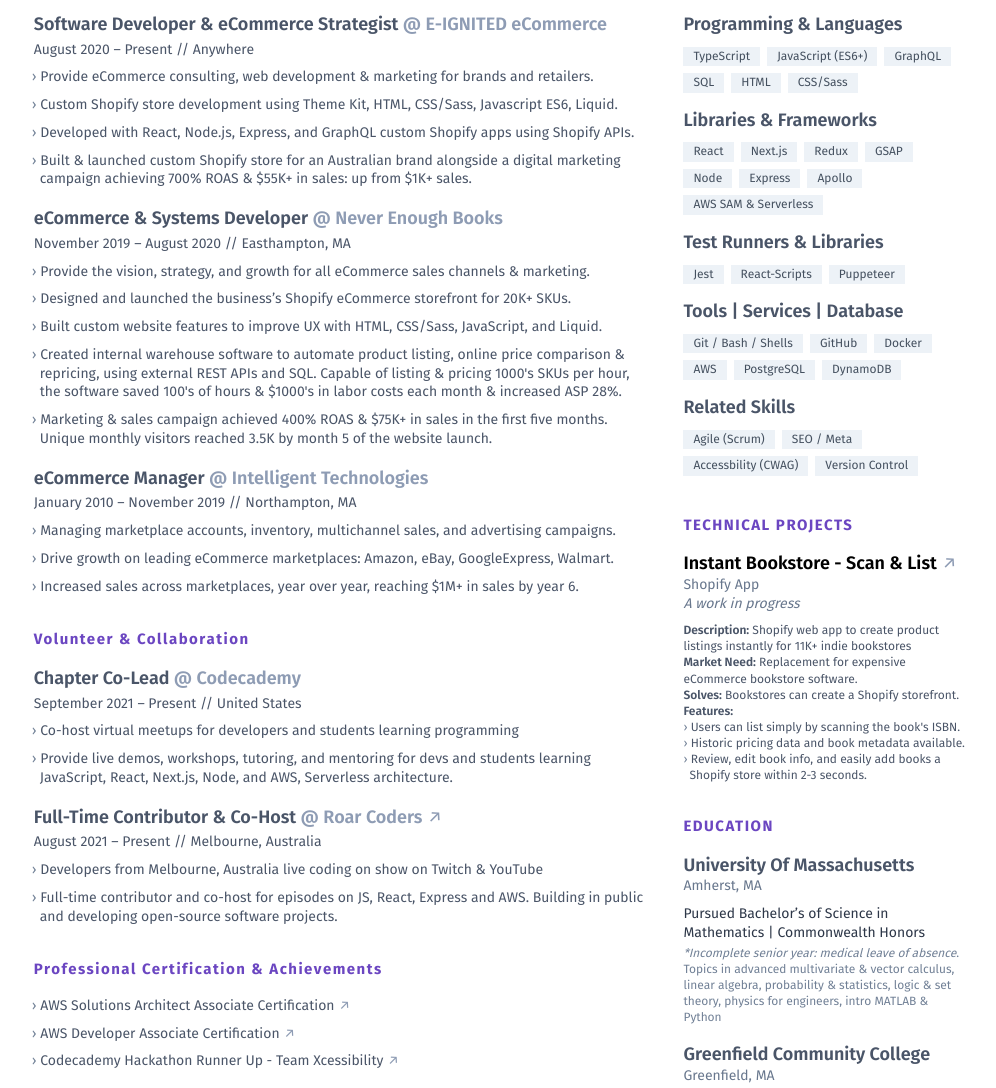
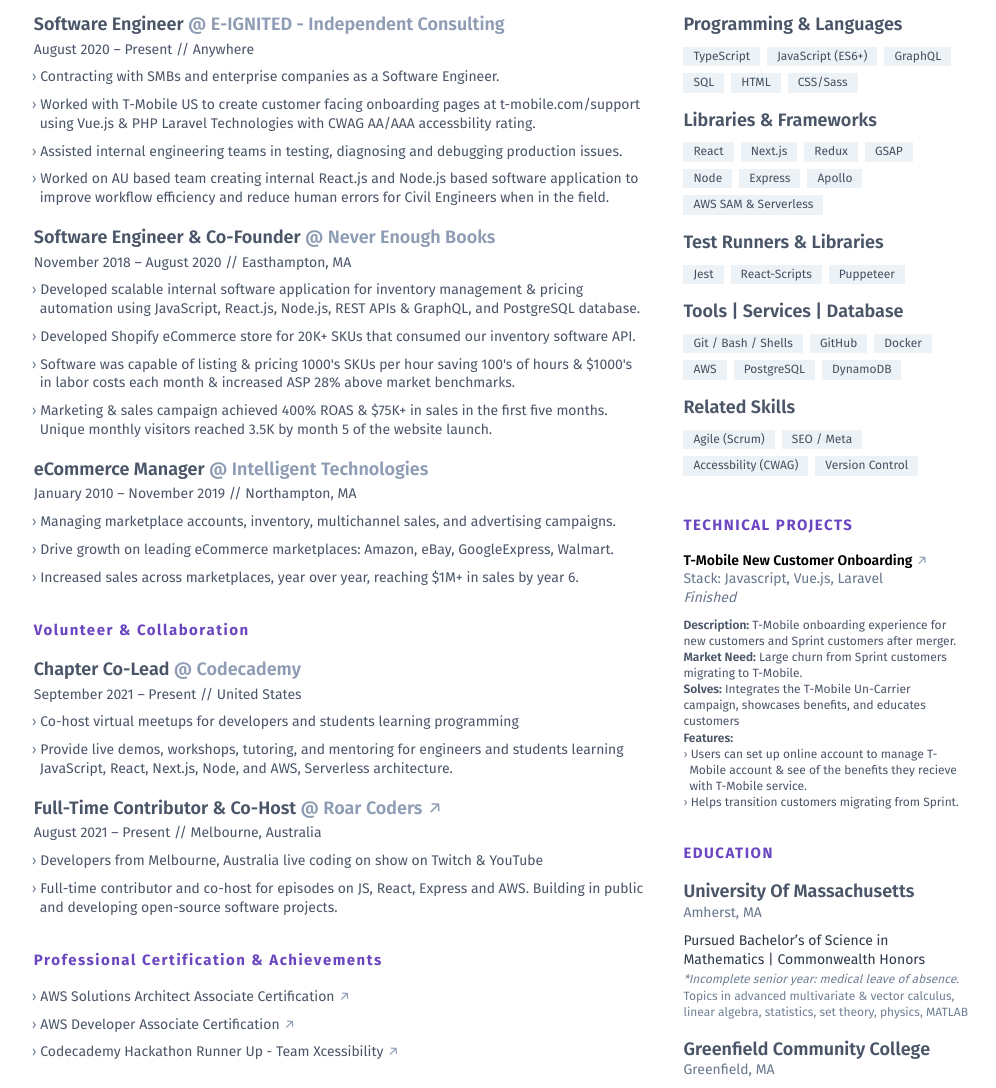
Before and after one commit to toreylittlefield/my-custom-tailwind-resume, a website: page docs/index.html in a window 1280 px wide. Shown: the part 288-1376 px from the top of the page, without its empty margins (139-1135 px from the left). Drawn offline with nearby package versions, Linux system fonts and the light colour scheme; files that its build step writes are made by us from their sources.

Commit message:
4-29-2022 revision

```diff
--- a/docs/index.html
+++ b/docs/index.html
@@ -157,8 +157,9 @@
             <section class="mb-4.5">
               <header>
                 <h3 id="job-title" class="text-lg font-semibold text-gray-700 leading-snugish">
-                  Software Developer & eCommerce Strategist
-                  <span id="company-name" class="text-gray-550 font-semibold">@ E-IGNITED eCommerce</span>
+                  Software Engineer
+                  <span id="company-name" class="text-gray-550 font-semibold">@ E-IGNITED - Independent
+                    Consulting</span>
                 </h3>
                 <p id="work-date-location" class="leading-normal text-sm text-gray-700 mt-1">
                   August 2020 – Present // Anywhere
@@ -167,20 +168,23 @@
               <ul id="work-description-bullets" class="">
                 <li class="mt-2.1 ml-1.5 text-sm text-gray-700 leading-normal">
                   <span class="-ml-2 select-none text-gray-600">›</span>
-                  Provide eCommerce consulting, web development & marketing for brands and retailers.
+                  Contracting with SMBs and enterprise companies as a Software Engineer.
                 </li>
                 <li class="mt-2.1 ml-1.5 text-sm text-gray-700 leading-normal">
                   <span class="-ml-2 select-none text-gray-600">›</span>
-                  Custom Shopify store development using Theme Kit, HTML, CSS/Sass, Javascript ES6, Liquid.
+                  Worked with T-Mobile US to create customer facing onboarding pages at t-mobile.com/support
+                  using Vue.js & PHP Laravel Technologies with CWAG AA/AAA accessbility rating.
                 </li>
                 <li class="mt-2.1 ml-1.5 text-sm text-gray-700 leading-normal">
                   <span class="-ml-2 select-none text-gray-600">›</span>
-                  Developed with React, Node.js, Express, and GraphQL custom Shopify apps using Shopify APIs.
+                  Assisted internal engineering teams in testing, diagnosing and debugging production issues.
                 </li>
                 <li class="mt-2.1 ml-1.5 text-sm text-gray-700 leading-normal">
                   <span class="-ml-2 select-none text-gray-600">›</span>
-                  Built & launched custom Shopify store for an Australian brand alongside a digital marketing campaign
-                  achieving 700% ROAS & $55K+ in sales: up from $1K+ sales.
+                  Worked on AU based team creating internal React.js and Node.js based
+                  software application to improve workflow efficiency and reduce human errors for Civil Engineers when
+                  in the
+                  field.
                 </li>
               </ul>
             </section>
@@ -190,37 +194,36 @@
             <section class="mb-4.5">
               <header>
                 <h3 id="job-title" class="text-lg font-semibold text-gray-700 leading-snugish">
-                  eCommerce & Systems Developer
+                  Software Engineer & Co-Founder
                   <span id="company-name" class="text-gray-550 font-semibold">@ Never Enough Books</span>
                 </h3>
                 <p id="work-date-location" class="leading-normal text-sm text-gray-700 mt-1">
-                  November 2019 – August 2020 // Easthampton, MA
+                  November 2018 – August 2020 // Easthampton, MA
                 </p>
               </header>
               <ul id="work-description-bullets" class="">
                 <li class="mt-2.1 ml-1.5 text-sm text-gray-700 leading-normal">
                   <span class="-ml-2 select-none text-gray-600">›</span>
-                  Provide the vision, strategy, and growth for all eCommerce sales channels & marketing.
+                  Developed scalable internal software application for inventory management &
+                  pricing automation using JavaScript, React.js, Node.js, REST APIs & GraphQL, and PostgreSQL
+                  database.
                 </li>
                 <li class="mt-2.1 ml-1.5 text-sm text-gray-700 leading-normal">
                   <span class="-ml-2 select-none text-gray-600">›</span>
-                  Designed and launched the business’s Shopify eCommerce storefront for 20K+ SKUs.
+                  Developed Shopify eCommerce store for 20K+ SKUs that consumed our inventory software API.
                 </li>
                 <li class="mt-2.1 ml-1.5 text-sm text-gray-700 leading-normal">
                   <span class="-ml-2 select-none text-gray-600">›</span>
-                  Built custom website features to improve UX with HTML, CSS/Sass, JavaScript, and Liquid.
-                </li>
-                <li class="mt-2.1 ml-1.5 text-sm text-gray-700 leading-normal">
-                  <span class="-ml-2 select-none text-gray-600">›</span>
-                  Created internal warehouse software to automate product listing, online price comparison &
-                  repricing, using external REST APIs and SQL. Capable of listing & pricing 1000's SKUs per hour, the
-                  software saved 100's of hours & $1000's in labor costs each month & increased ASP 28%.
+                  Software was capable of listing & pricing 1000's SKUs per hour saving 100's of hours &
+                  $1000's in labor costs each month & increased ASP 28% above market benchmarks.
                 </li>
                 <li class="mt-2.1 ml-1.5 text-sm text-gray-700 leading-normal">
                   <span class="-ml-2 select-none text-gray-600">›</span>
                   Marketing & sales campaign achieved 400% ROAS & $75K+ in sales in the first five months. Unique
                   monthly visitors reached 3.5K by month 5 of the website launch.
                 </li>
+
+
               </ul>
             </section>
             <!-- End Work 2 -->
@@ -245,10 +248,6 @@
                   <span class="-ml-2 select-none text-gray-600">›</span>
                   Drive growth on leading eCommerce marketplaces: Amazon, eBay, GoogleExpress, Walmart.
                 </li>
-                <!-- <li class="mt-2.1 ml-1.5 text-sm text-gray-700 leading-normal">
-                    <span class="-ml-2 select-none text-gray-600">›</span>
-                    Responsible for leading development of a dynamic pricing engine for price competitiveness.
-                  </li> -->
                 <li class="mt-2.1 ml-1.5 text-sm text-gray-700 leading-normal">
                   <span class="-ml-2 select-none text-gray-600">›</span>
                   Increased sales across marketplaces, year over year, reaching $1M+ in sales by year 6.
@@ -281,7 +280,7 @@
                 </li>
                 <li class="mt-2.1 ml-1.5 text-sm text-gray-700 leading-normal">
                   <span class="-ml-2 select-nofne text-gray-600">›</span>
-                  Provide live demos, workshops, tutoring, and mentoring for devs and students learning JavaScript,
+                  Provide live demos, workshops, tutoring, and mentoring for engineers and students learning JavaScript,
                   React, Next.js, Node, and AWS, Serverless architecture.
                 </li>
               </ul>
@@ -565,9 +564,10 @@
             <!-- Project 1 -->
             <section class="mb-4.5">
               <header>
-                <h3 class="text-lg font-semibold tex t-gray-700 leading-snugish">
-                  <a href="https://github.com/toreylittlefield" class="group" target="_blank" rel="noopener noreferrer">
-                    Instant Bookstore - Scan & List
+                <h3 class="text-sm font-semibold tex t-gray-700 leading-snugish">
+                  <a href="https://www.t-mobile.com/support/new-to-tmobile" class="group" target="_blank"
+                    rel="noopener noreferrer">
+                    T-Mobile New Customer Onboarding
                     <span class="
                           inline-block
                           text-gray-550
@@ -581,25 +581,24 @@
                   </a>
                 </h3>
                 <p class="leading-normal text-sm text-gray-650">
-                  Shopify App
-                  <!-- | Javascript React Express Koa Node.js Apollo GraphQL -->
+                  Stack: Javascript, Vue.js, Laravel
                 </p>
                 <p class="leading-normal text-sm text-gray-650">
-                  <i>A work in progress</i>
+                  <i>Finished</i>
                 </p>
               </header>
               <div class="mt-2.1 text-xs text-gray-700 leading-normal">
                 <p>
                   <span class="font-semibold">Description:</span>
-                  Shopify web app to create product listings instantly for 11K+ indie bookstores
+                  T-Mobile onboarding experience for new customers and Sprint customers after merger.
                 </p>
                 <p>
                   <span class="font-semibold">Market Need:</span>
-                  Replacement for expensive eCommerce bookstore software.
+                  Large churn from Sprint customers migrating to T-Mobile.
                 </p>
                 <p>
                   <span class="font-semibold">Solves:</span>
-                  Bookstores can create a Shopify storefront.
+                  Integrates the T-Mobile Un-Carrier campaign, showcases benefits, and educates customers
                 </p>
                 <span class="font-semibold">Features: </span>
 
@@ -607,15 +606,12 @@
                 <ul class="list-inside">
                   <li class="ml-1.5">
                     <span class="-ml-1.5 select-none text-gray-600">›</span>
-                    Users can list simply by scanning the book's ISBN.
+                    Users can set up online account to manage T-Mobile account & see of the benefits they recieve with
+                    T-Mobile service.
                   </li>
                   <li class="ml-1.5">
                     <span class="-ml-1.5 select-none text-gray-600">›</span>
-                    Historic pricing data and book metadata available.
-                  </li>
-                  <li class="ml-1.5">
-                    <span class="-ml-1.5 select-none text-gray-600">›</span>
-                    Review, edit book info, and easily add books a Shopify store within 2-3 seconds.
+                    Helps transition customers migrating from Sprint.
                   </li>
                 </ul>
               </div>
@@ -639,8 +635,8 @@
               </p>
               <p class="mt-0.5 text-xs text-gray-600 leading-normal">
                 <i>*Incomplete senior year: medical leave of absence</i>.<br />
-                Topics in advanced multivariate & vector calculus, linear algebra, probability & statistics, logic &
-                set theory, physics for engineers, intro MATLAB & Python
+                Topics in advanced multivariate & vector calculus, linear algebra, statistics,
+                set theory, physics, MATLAB
               </p>
             </section>
             <!-- End Education 1 -->
```
